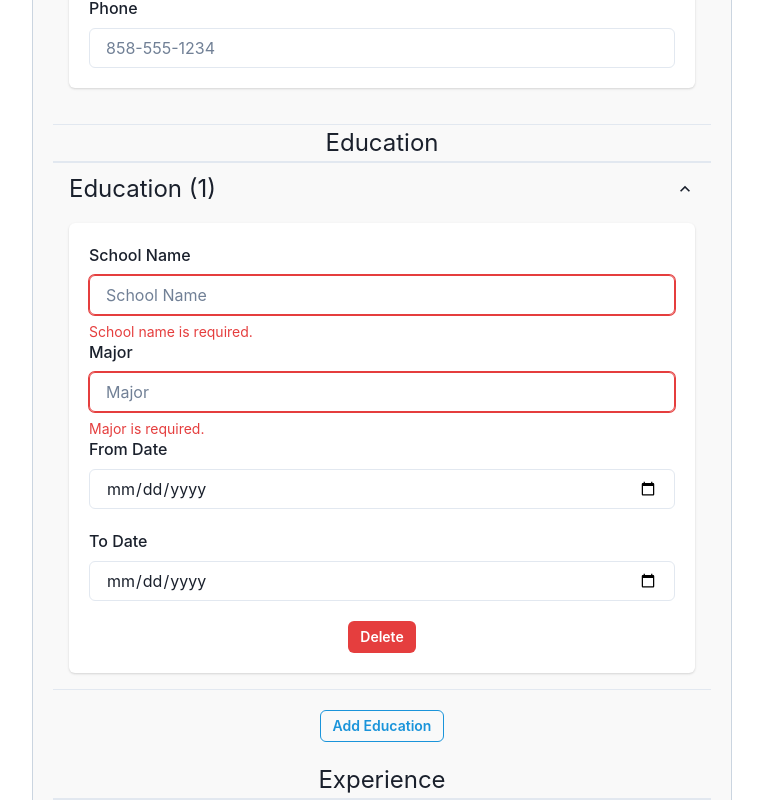
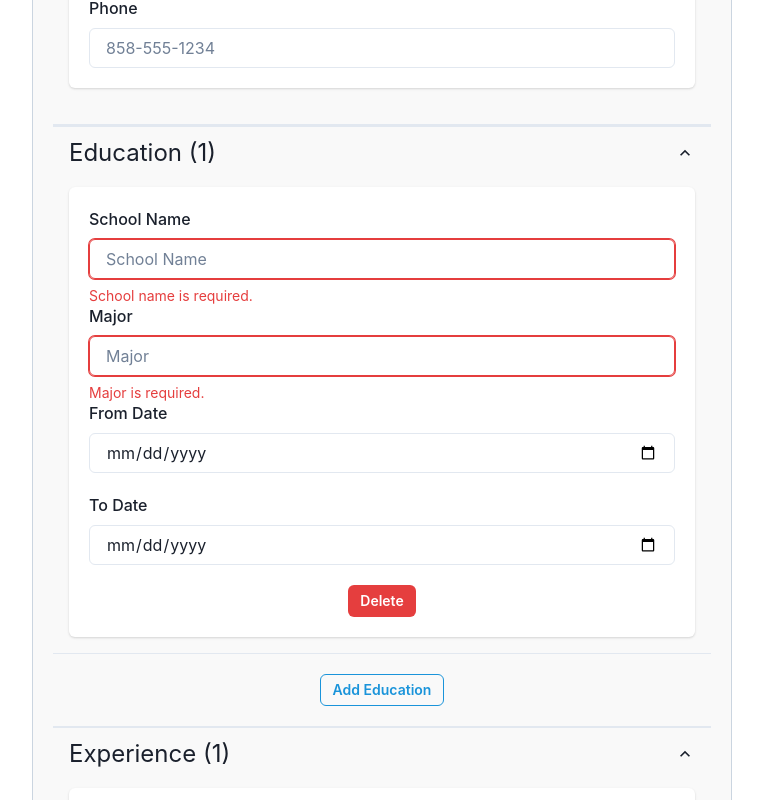
Before and after one commit to angelr1076/React-CV-App, a React (Vite) app: page / in a window 1280 px wide. Shown: the part 380-1180 px from the top of the page, without its empty margins (258-1021 px from the left). Built offline with nearby package versions, Linux system fonts and the light colour scheme.

Commit message:
Removed text headers from form input sections for education and experience

```diff
--- a/src/components/CVForm.jsx
+++ b/src/components/CVForm.jsx
@@ -95,7 +95,6 @@ function CVForm() {
           onChange={handleGeneralInfoChange}
           isSubmitted={isSubmitted}
         />
-        <Text fontSize='2xl'>Education</Text>
         <hr />
         {education.map((education, index) => (
           <EducationalExp
@@ -118,7 +117,6 @@ function CVForm() {
             </Button>
           </Box>
         )}
-        <Text fontSize='2xl'>Experience</Text>
         <hr />
         {experience.map((experience, index) => (
           <PracticalExp
```
